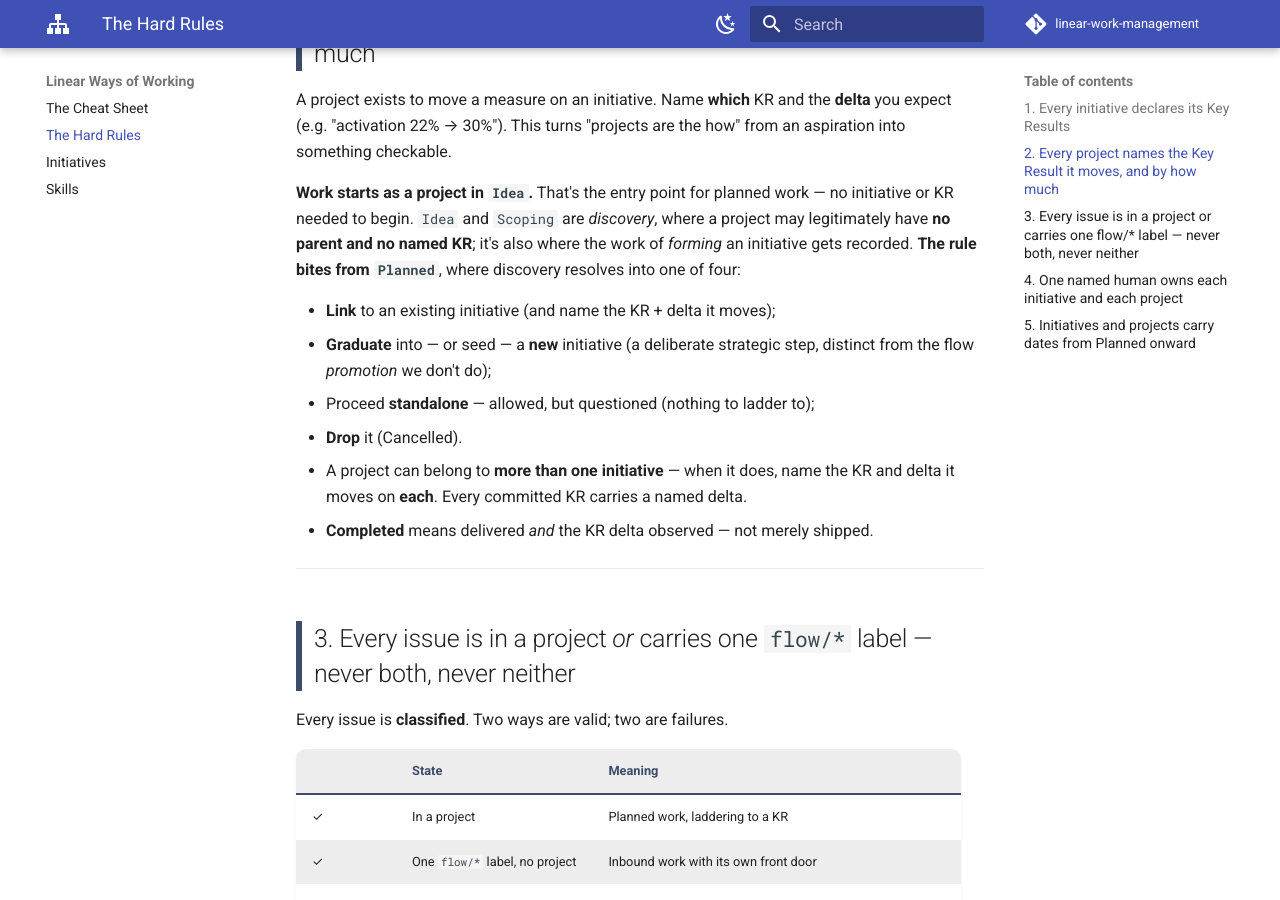
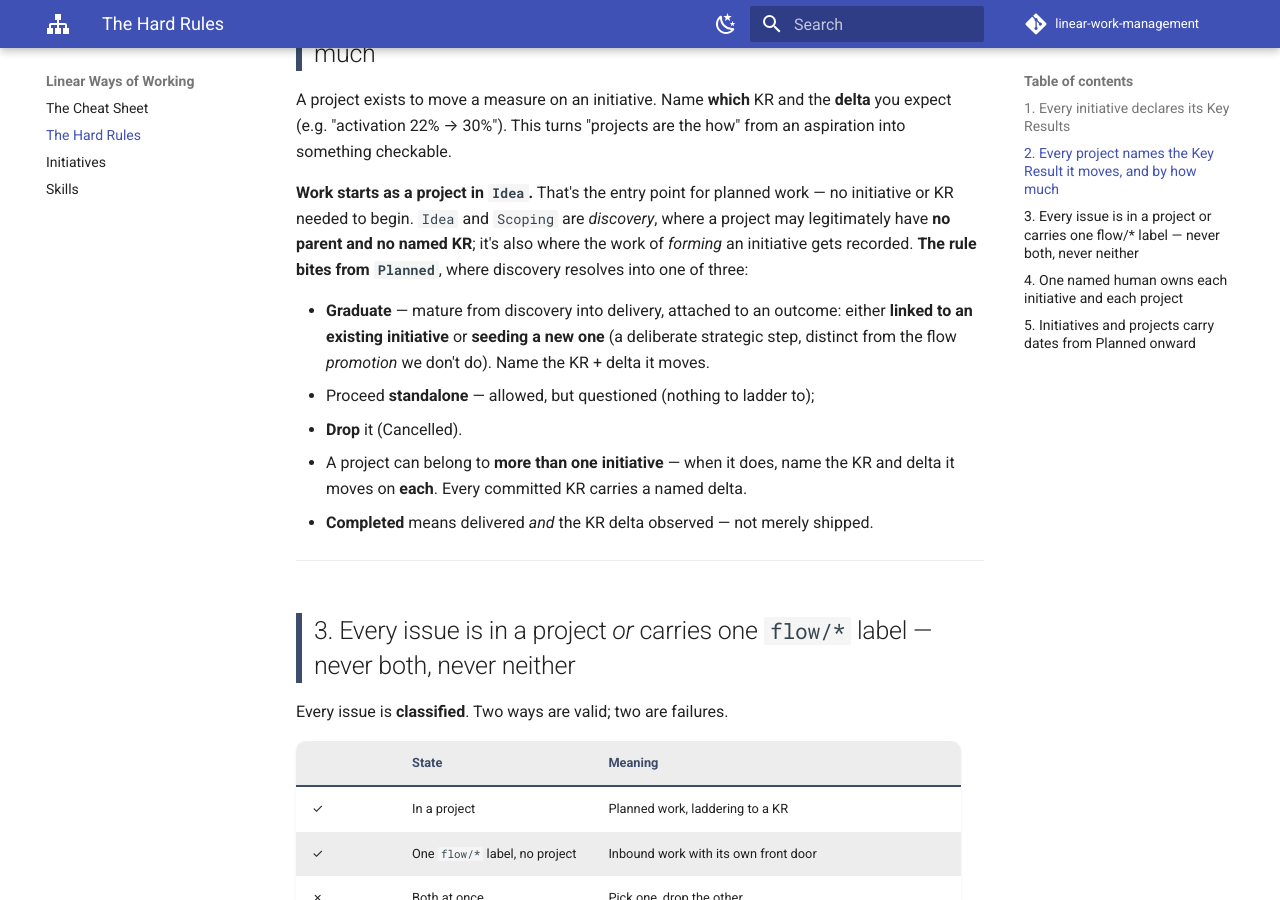
Before and after one commit to hungovercoders/linear-work-management, an MkDocs documentation site: the page built from docs/hard-rules.md, in a window 1280 px wide and 900 px high, scrolled down 782 px. Built offline with MkDocs 1.6.1 and Material for MkDocs 9.7.7, drawn with Linux system fonts in a browser that asks for light colours; comment, search, counter and statistics services are not loaded.

Commit message:
docs(model): split projects into discovery vs delivery modes; graduate = mature into delivery
- Cheat-sheet Projects section restructured into two modes of one project:
  Discovery (Idea/Scoping — may be parentless/KR-less; three gate outcomes) and
  Delivery (Planned/In Progress/Launching — rules bite). States table annotated
  with mode.
- Reconcile "graduate" to mean maturing out of discovery into delivery under an
  outcome (link an existing initiative OR seed a new one). Gate outcomes are now
  graduate / standalone / drop, across the cheat sheet and hard rule 2.

Co-Authored-By: Claude Opus 4.8 (1M context) <noreply@anthropic.com>

```diff
--- a/docs/hard-rules.md
+++ b/docs/hard-rules.md
@@ -35,11 +35,11 @@ aspiration into something checkable.
 initiative or KR needed to begin. `Idea` and `Scoping` are *discovery*, where a project may
 legitimately have **no parent and no named KR**; it's also where the work of *forming* an
 initiative gets recorded. **The rule bites from `Planned`**, where discovery resolves into one
-of four:
+of three:
 
-- **Link** to an existing initiative (and name the KR + delta it moves);
-- **Graduate** into — or seed — a **new** initiative (a deliberate strategic step, distinct
-  from the flow *promotion* we don't do);
+- **Graduate** — mature from discovery into delivery, attached to an outcome: either **linked
+  to an existing initiative** or **seeding a new one** (a deliberate strategic step, distinct
+  from the flow *promotion* we don't do). Name the KR + delta it moves.
 - Proceed **standalone** — allowed, but questioned (nothing to ladder to);
 - **Drop** it (Cancelled).
 
```
Also changed, not shown: docs/index.md (+40 -22 lines).
